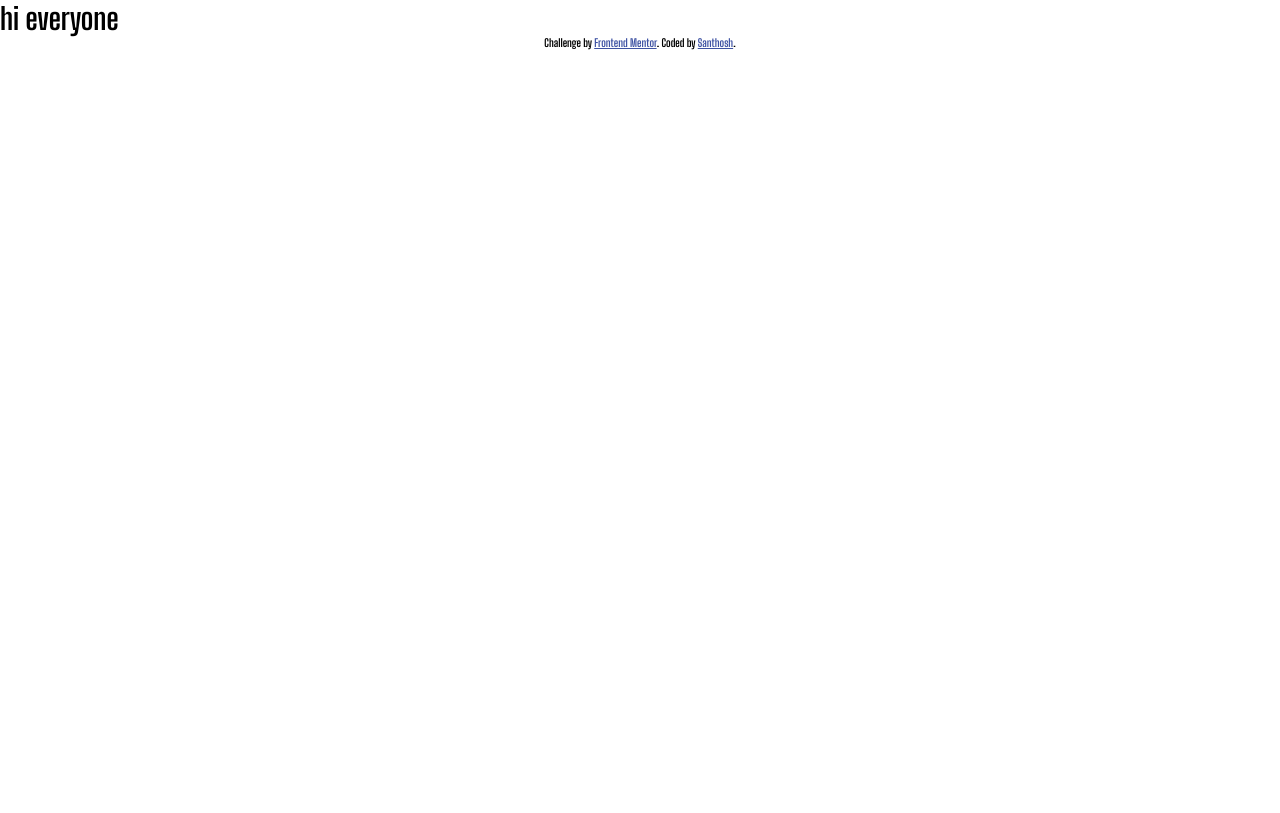
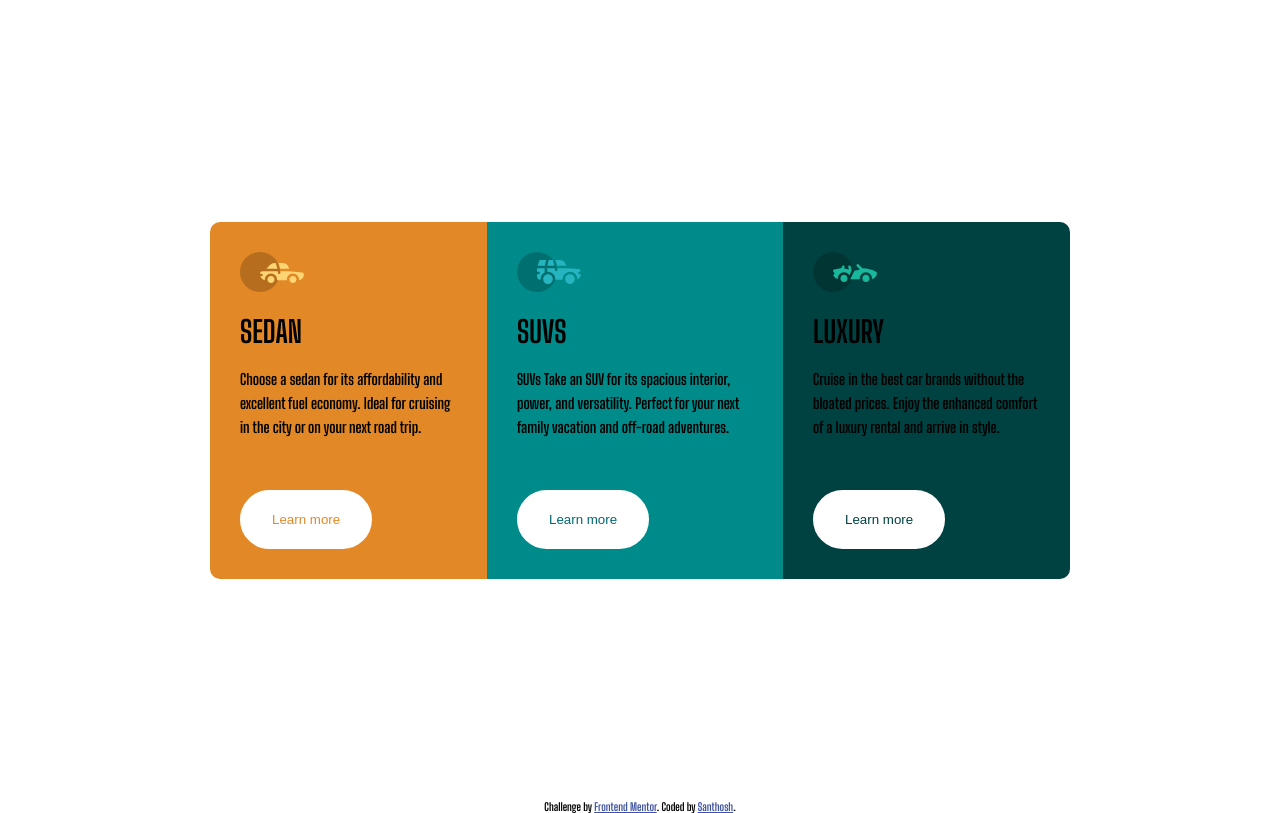
Before and after one commit to santhoshT456/column-preview-card, a plain HTML site: page index.html in a window 1280 px wide. Drawn offline with Linux system fonts and the light colour scheme.

Commit message:
completed

```diff
--- a/index.html
+++ b/index.html
@@ -16,14 +16,57 @@
   <link rel="stylesheet" href="./styles/styles.css">
 </head>
 <body>
-  <h1>
-    hi everyone
-  </h1>
-
-
-  <div class="attribution">
-    Challenge by <a href="https://www.frontendmentor.io?ref=challenge" target="_blank">Frontend Mentor</a>.
-    Coded by <a href="#">Santhosh</a>.
+  <div class="container">
+    <div class="card orange">
+      <img src="./images/icon-sedans.svg" alt="Sedan">
+      <br />
+      <br />
+      <h3>Sedan</h3>
+      <br />
+      <p>
+  Choose a sedan for its affordability and excellent
+  fuel economy. Ideal for cruising in the city
+  or on your next road trip.
+</p>
+<br />
+<br />
+<button class="sedan">Learn more</button>
+    </div>
+    <div class="card darkcyan">
+      <img src="./images/icon-suvs.svg" alt="Suv">
+      <br />
+      <br />
+      <h3>SUVs</h3>
+      <br />
+      <p>
+        SUVs
+  Take an SUV for its spacious interior, power,
+   and versatility. Perfect for your next family vacation
+  and off-road adventures.
+</p>
+<br />
+<br />
+<button class="SUV">Learn more</button>
+    </div>
+    <div class="card very-darkcyan">
+      <img src="./images/icon-luxury.svg" alt="Luxury">
+      <br />
+      <br />
+      <h3>Luxury</h3>
+      <br />
+      <p>
+        Cruise in the best car brands without the
+         bloated prices. Enjoy the enhanced comfort of a luxury
+        rental and arrive in style.
+      </p>
+      <br />
+      <br />
+      <button class="Luxury">Learn more</button>
+    </div>
+  </div>
+ <div class="attribution">
+  Challenge by <a href="https://www.frontendmentor.io?ref=challenge" target="_blank">Frontend Mentor</a>.
+  Coded by <a href="#">Santhosh</a>.
   </div>
 </body>
 </html>
--- a/styles/styles.css
+++ b/styles/styles.css
@@ -17,8 +17,25 @@
 html{
   font-size: 15px;
 }
-h1{
-  color:var(--clr-Bright-orange orange);
+h3{
+  font-size: 2rem;
+  font-family: 'Big Shoulders Display',cursive;
+  text-transform: uppercase;
+
+}
+
+p{
+  font-size: 1rem;
+  line-height: 1.6;
+  margin-bottom: 1rem;
+}
+
+
+.container{
+  padding: 20px;
+}
+.card{
+  padding: 30px;
 }
 
 
@@ -27,3 +44,75 @@ body{
   font-family: 'Big Shoulders Display', cursive;
   color:var(--clr-Bright-orange orange);
 }
+
+.orange{
+  background-color: #e38826;
+}
+
+.darkcyan{
+  background-color: darkcyan;
+}
+
+.very-darkcyan{
+  background-color: var(--clr-Very-dark-cyan);
+  border-radius:0 0 10px 10px;
+}
+
+.sedan{
+  background-color: var(--clr-Transparent-white);
+ border: 2px solid var(--clr-Transparent-white);
+ border-radius: 2rem;
+ padding: 20px 30px;
+ cursor: pointer;
+ transition: all 0.4s ease;
+}
+
+.SUV{
+  background-color: var(--clr-Transparent-white);
+ border: 2px solid var(--clr-Transparent-white);
+ border-radius: 2rem;
+ padding: 20px 30px;
+ cursor: pointer;
+ transition: all 0.4s ease;
+}
+
+.Luxury{
+  background-color: var(--clr-Transparent-white);
+  border: 2px solid var(--clr-Transparent-white);
+  border-radius: 2rem;
+  padding: 20px 30px;
+  cursor: pointer;
+  transition: all 0.4s ease;
+ }
+
+ .sedan{
+   color: var(--clr-Bright-orange);
+ }
+ .SUV{
+   color: var(--clr-Dark-cyan);
+ }
+ .Luxury{
+   color: var(--clr-Very-dark-cyan);
+ }
+
+
+
+@media (min-width:991px){
+  .container{
+    display: flex;
+    align-items: center;
+    justify-content: center;
+    min-height: 100vh;
+    max-width: 900px ;
+    margin: auto;
+
+
+  }
+}
+
+.orange{
+  border-radius: 10px 0 0 10px;
+}
+.very-darkcyan{
+  border-radius: 0 10px 10px 0;
+}
```
